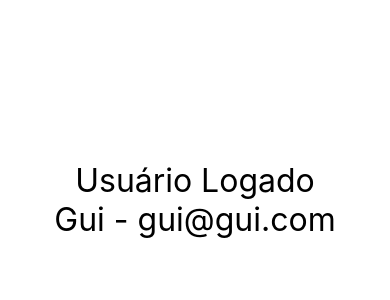
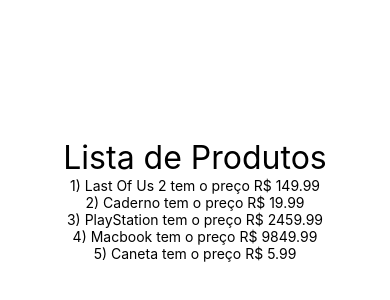
Before and after one commit to Graciliano-Barroso/exercicios-react-native, a React Native app: screen / in a window 390 px wide. Shown: the part 222-522 px from the top of the page. Built offline with nearby package versions, Linux system fonts and the light colour scheme.

Commit message:
feat: Renderizando Lista

```diff
--- a/src/App.js
+++ b/src/App.js
@@ -2,7 +2,8 @@
 import React from "react";
 import { Button, SafeAreaView, StyleSheet } from "react-native";
 
-import UsuarioLogado from './components/UsuarioLogado';
+import ListaProdutos from './components/produtos/ListaProdutos'
+// import UsuarioLogado from './components/UsuarioLogado';
 // import Familia from "./components/relacao/Familia";
 // import Filhos from "./components/relacao/Filhos";
 // import ParImpar from "./components/ParImpar";
@@ -20,12 +21,13 @@ import UsuarioLogado from './components/UsuarioLogado';
 
 export default () => (
     <SafeAreaView style={style.App}>
+        <ListaProdutos />
+        {/*
         <UsuarioLogado usuario={{ nome: 'Gui', email: 'gui@gui.com'}} />
         <UsuarioLogado usuario={{ nome: 'Ana'}} />
         <UsuarioLogado usuario={{ email: 'carlos@empresa.com'}} />
         <UsuarioLogado usuario={null} />
         <UsuarioLogado usuario={{}} />
-        {/*
         <Familia>
             <Filhos nome="Bia" sobrenome="Arruda" />
             <Filhos nome="Carlos" sobrenome="Arruda" />
--- a/src/components/UsuarioLogado.js
+++ b/src/components/UsuarioLogado.js
@@ -11,7 +11,6 @@ export default props => {
                 <Text style={Estilo.txtG}>Usuário Logado</Text>
                 <Text style={Estilo.txtG}>{usuario.nome} - {usuario.email}</Text>
             </If>
-
         </>
     )
 }
--- /dev/null
+++ b/src/components/produtos/ListaProdutos.js
@@ -0,0 +1,19 @@
+import React from 'react';
+import { SafeAreaView, Text } from 'react-native';
+import Estilo from '../estilo';
+
+import produtos from './produtos';
+
+export default props => {
+    function obterLista() {
+        return produtos.map(p => {
+            return <Text key={p.id}>{p.id}) {p.nome} tem o preço R$ {p.preco}</Text>
+        });
+    }
+    return (
+        <>
+            <Text style={Estilo.txtG}>Lista de Produtos</Text>
+            {obterLista()}
+        </>
+    );
+}
--- /dev/null
+++ b/src/components/produtos/produtos.js
@@ -0,0 +1,7 @@
+export default [
+    {id: 1, nome: 'Last Of Us 2', preco: 149.99},
+    {id: 2, nome: 'Caderno', preco: 19.99},
+    {id: 3, nome: 'PlayStation', preco: 2459.99},
+    {id: 4, nome: 'Macbook', preco: 9849.99},
+    {id: 5, nome: 'Caneta', preco: 5.99}
+]
```
